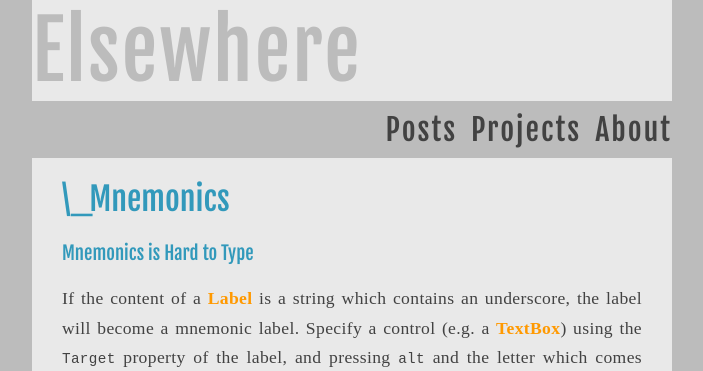
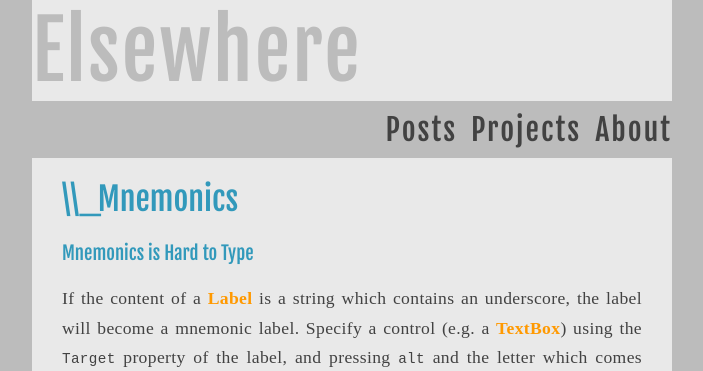
Before and after one commit to ElsewhereGames/elsewheregames.github.io, a Jekyll site: the page built from _posts/2014-09-15-wpf-mnemonics.md, in a window 1280 px wide. Shown: the top 371 px of the page, without its empty margins (288-991 px from the left). Built offline with Jekyll 4.4.1, drawn with Linux system fonts in a browser that asks for light colours; some web fonts are replaced; Markdown is read by kramdown in place of the engine named in the settings; comment, search, counter and statistics services are not loaded.

```diff
--- a/_posts/2014-09-15-wpf-mnemonics.md
+++ b/_posts/2014-09-15-wpf-mnemonics.md
@@ -5,7 +5,7 @@ tags:
   - wpf
   - mnemonics
 excerpt: Underscores in the contents of a label triggers special havior which also influences view hierarchy.
-title: \_Mnemonics
+title: \\_Mnemonics
 ---
 
 ### Mnemonics is Hard to Type
```
